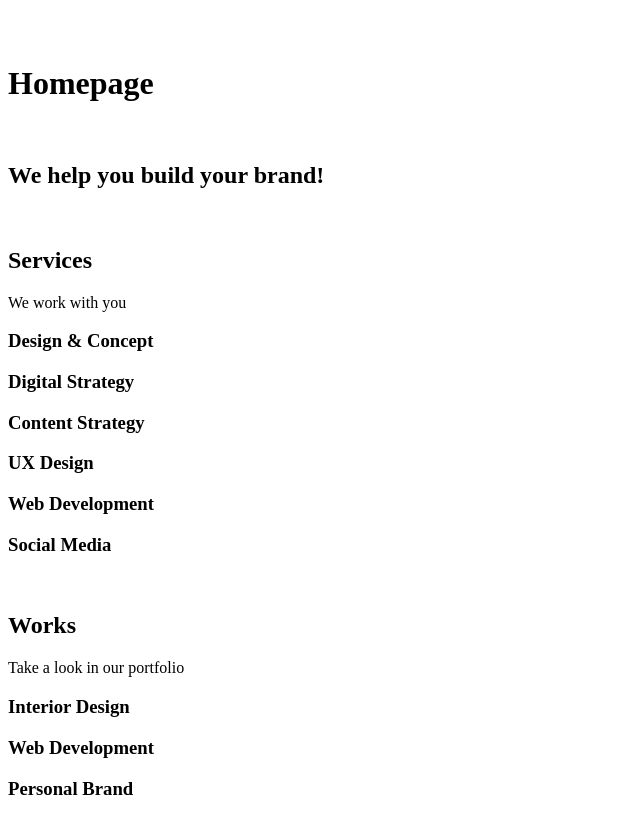
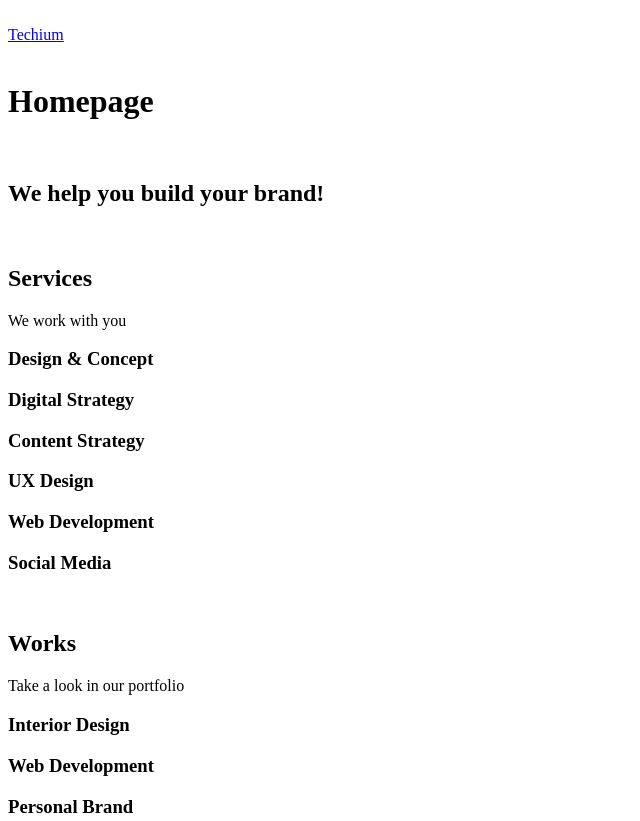
Before and after one commit to niranois13/holbertonschool-web_front_end, a plain HTML site: page html_advanced/18-index.html in a window 1280 px wide. Shown: the top 821 px of the page, without its empty margins (0-640 px from the left). Drawn offline with Linux system fonts and the light colour scheme.

Commit message:
finishing project 1 v1

```diff
--- a/html_advanced/18-index.html
+++ b/html_advanced/18-index.html
@@ -14,11 +14,13 @@
         <!--Header-->
         <header>
             <div>
-                <a href="/">
-                    <span></span>
-                </a>
+                <div>
+                    <a href="/">
+                        <span>Techium</span>
+                    </a>
+                </div>
+                <nav></nav>
             </div>
-            <nav></nav>
         </header>
     </div>
     <br>
```
